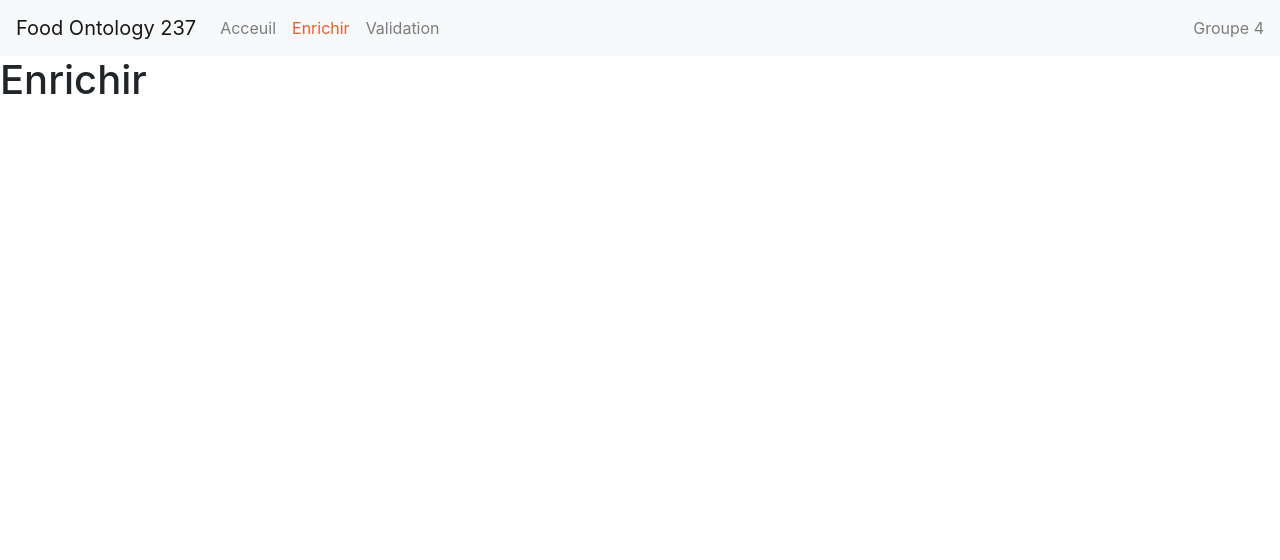
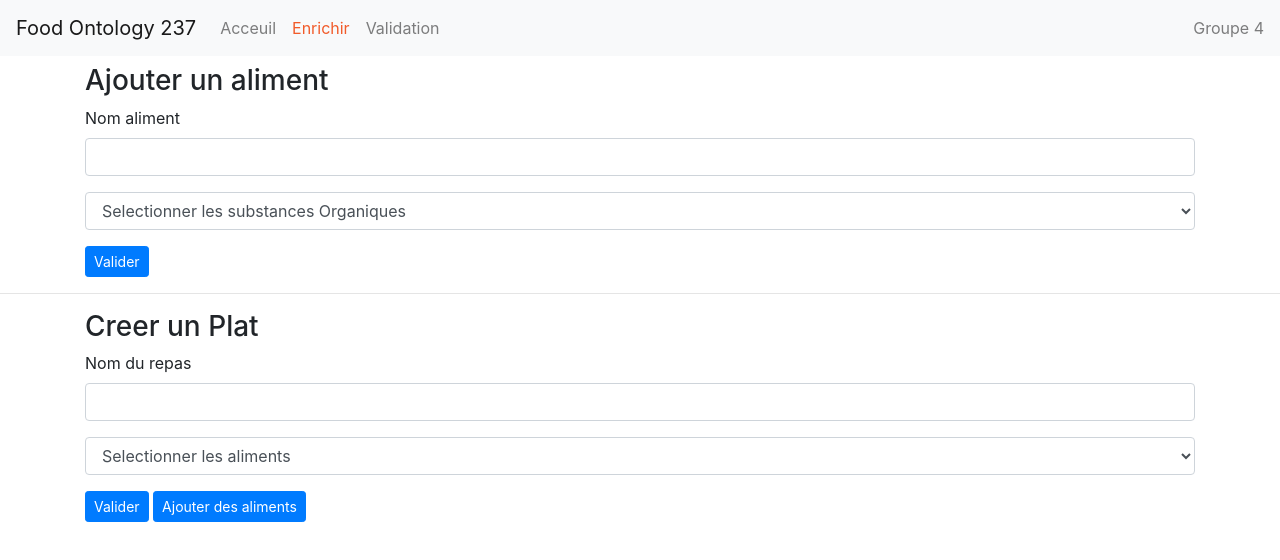
Before and after one commit to atemengue/ontology-client, a React (Create React App) app: page /enrichir in a window 1280 px wide. Shown: the top 560 px of the page. Built offline with nearby package versions, Linux system fonts and the light colour scheme.

Commit message:
update UI

```diff
--- a/package.json
+++ b/package.json
@@ -8,6 +8,8 @@
     "@testing-library/user-event": "^12.1.10",
     "bootstrap": "^4.6.0",
     "n3": "^1.10.0",
+    "rdflib": "^2.2.3",
+    "rdfstore": "^0.9.17",
     "react": "^17.0.2",
     "react-bootstrap": "^1.6.1",
     "react-dom": "^17.0.2",
--- a/src/components/Enrichir.js
+++ b/src/components/Enrichir.js
@@ -1,9 +1,73 @@
 /** @format */
+
+import {
+  Button,
+  Container,
+  Form,
+  FormFeedback,
+  FormGroup,
+  Input,
+  Label,
+} from 'reactstrap';
 
 export default function Enrichir() {
   return (
-    <div>
-      <h1>Enrichir </h1>
-    </div>
+    <>
+      <Container className='mt-2'>
+        <Form>
+          <div>
+            <h3>Ajouter un aliment</h3>
+            <FormGroup>
+              <Label for='exampleEmail'>Nom aliment</Label>
+              <Input />
+              <FormFeedback>You will not be able to see this</FormFeedback>
+              {/* <FormText>Example help text that remains unchanged.</FormText> */}
+            </FormGroup>
+            <FormGroup>
+              <Input type='select'>
+                <option>Selectionner les substances Organiques</option>
+                <option>Vitamine A</option>
+                <option>Vitamine C</option>
+                <option>Vitamine D</option>
+                <option>Vitamine E</option>
+              </Input>
+            </FormGroup>
+            <Button color='primary' size='sm'>
+              Valider
+            </Button>{' '}
+          </div>
+        </Form>
+      </Container>
+      <hr />
+      <Container className='mt-2'>
+        <Form>
+          <div>
+            <h3>Creer un Plat</h3>
+            <FormGroup>
+              <Label for='exampleEmail'>Nom du repas</Label>
+              <Input />
+              <FormFeedback>You will not be able to see this</FormFeedback>
+              {/* <FormText>Example help text that remains unchanged.</FormText> */}
+            </FormGroup>
+            <FormGroup>
+              <Input type='select'>
+                <option>Selectionner les aliments</option>
+                <option>Gombo</option>
+                <option>Mais</option>
+                <optin>Viande de Boeuf E</optin>
+                <option>Tomate</option>
+                <option>Haricot</option>
+              </Input>
+            </FormGroup>
+            <Button color='primary' size='sm'>
+              Valider
+            </Button>{' '}
+            <Button color='primary' size='sm'>
+              Ajouter des aliments
+            </Button>{' '}
+          </div>
+        </Form>
+      </Container>
+    </>
   );
 }
--- a/src/components/Home.js
+++ b/src/components/Home.js
@@ -2,6 +2,7 @@
 
 import { FaSearch } from 'react-icons/fa';
 import { Col, Container, Row } from 'reactstrap';
+import aliment from '../data';
 import Result from './Result';
 
 export default function Home() {
@@ -16,18 +17,22 @@ export default function Home() {
               </span>
               <input className='SearchInput' type='text' />
             </div>
+            i`
           </div>
         </Col>
       </Row>
       <Row>
         <Container>
           <Col xs='12'>
-            <Result
-              title='Gombo'
-              classe='aliment'
-              description='Some quick example text to build on the card title and make up the bulk'
-            />
-            <Result title='Tomate' classe='aliment' />
+            {aliment.map((aliment, index) => {
+              return (
+                <Result
+                  title={aliment.food}
+                  classe={aliment.classe}
+                  description={aliment.description}
+                />
+              );
+            })}
           </Col>
         </Container>
       </Row>
--- a/src/components/NavComponent.js
+++ b/src/components/NavComponent.js
@@ -16,6 +16,10 @@ export default function NavComponent() {
   const toggle = () => setIsOpen(!isOpen);
 
   const activeStyle = { color: '#F15B2A' };
+
+  const sparlRequest = () => {
+    console.log('sparql Request');
+  };
 
   return (
     <Navbar color='light' light expand='md'>
@@ -56,7 +60,7 @@ export default function NavComponent() {
             </NavLink>
           </NavItem>
         </Nav>
-        <NavbarText>Groupe 4</NavbarText>
+        <NavbarText onClick={() => sparlRequest()}>Groupe 4</NavbarText>
       </Collapse>
     </Navbar>
   );
--- /dev/null
+++ b/src/data.js
@@ -0,0 +1,28 @@
+/** @format */
+
+export default [
+  {
+    food: 'Gombo',
+    classe: 'aliment',
+    description: 'lorem ipsum ipsum ipsum',
+    substance: ['Glucose', 'Phosphate', 'VitamineA'],
+  },
+  {
+    food: 'Sucre',
+    classe: 'aliment',
+    description: 'lorem ipsum ipsum ipsum',
+    substance: ['Glucose', 'Phosphate', 'VitamineA'],
+  },
+  {
+    food: 'Carotte',
+    classe: 'Legumes Fruit',
+    description: 'lorem ipsum ipsum ipsum',
+    substance: ['Vitamne D', 'Soduim', 'Lipides'],
+  },
+  {
+    food: 'CousCousSauceGombo',
+    classe: 'Repas',
+    description: 'Est un Ensemble de Sauce Gombo ',
+    substance: ['Vitamne D', 'Soduim', 'Lipides'],
+  },
+];
--- /dev/null
+++ b/src/helpers/app.js
@@ -0,0 +1,5 @@
+/** @format */
+
+import { Namespace } from 'rdflib';
+
+export const appNS = Namespace();
```
Also changed, not shown: src/helpers/processrdf.js (added, +109 -0 lines), src/helpers/n3.js (renamed from src/n3.js), 2 other files (tests, documents, lock files or other folders).
